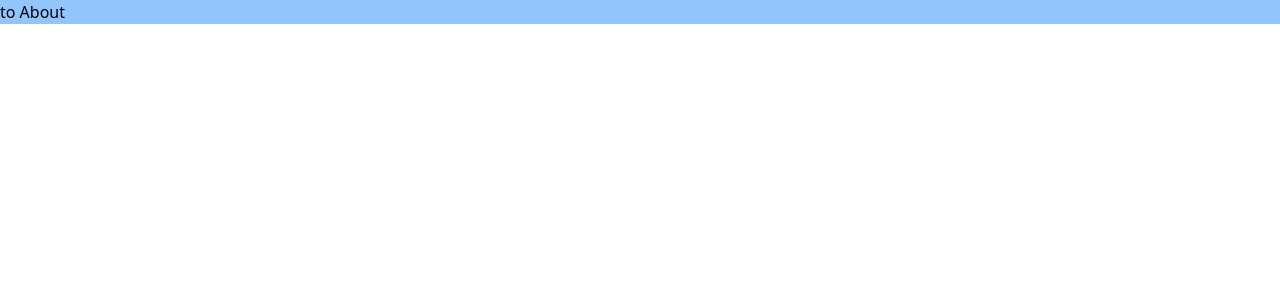
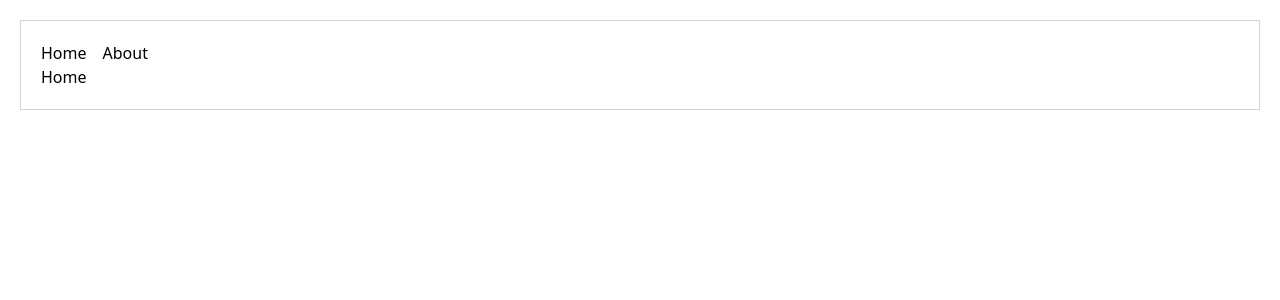
Before and after one commit to scw3812/next-study, a Next.js app: page / in a window 1280 px wide. Shown: the top 300 px of the page. Built offline with nearby package versions, Linux system fonts and the light colour scheme.

Commit message:
tailwind-styled-components

```diff
--- /dev/null
+++ b/src/components/Header.tsx
@@ -0,0 +1,22 @@
+import Link from 'next/link';
+import React from 'react';
+import tw from 'tailwind-styled-components';
+
+const Header = () => {
+  return (
+    <div>
+      <Link href="/">
+        <HeaderAnchor>Home</HeaderAnchor>
+      </Link>
+      <Link href="/about">
+        <HeaderAnchor>About</HeaderAnchor>
+      </Link>
+    </div>
+  );
+};
+
+const HeaderAnchor = tw.button`
+  mr-4
+`;
+
+export default Header;
--- /dev/null
+++ b/src/components/Layout.tsx
@@ -0,0 +1,22 @@
+import React from 'react';
+import tw from 'tailwind-styled-components';
+import Header from './Header';
+
+const Layout: React.FC<{ children: React.ReactNode }> = (props) => {
+  return (
+    <LayoutDiv>
+      <Header />
+      {props.children}
+    </LayoutDiv>
+  );
+};
+
+const LayoutDiv = tw.div`
+  m-5
+  p-5
+  border
+  border-solid
+  border-gray-300
+`;
+
+export default Layout;
--- a/src/pages/about.tsx
+++ b/src/pages/about.tsx
@@ -1,14 +1,12 @@
 import type { NextPage } from 'next';
-import tw from 'tailwind-styled-components';
-
-const Container = tw.div`
-  flex
-  flex-col
-  bg-red-50
-`;
+import Layout from 'src/components/Layout';
 
 const About: NextPage = () => {
-  return <Container>about</Container>;
+  return (
+    <Layout>
+      <p>About</p>
+    </Layout>
+  );
 };
 
 export default About;
--- a/src/pages/index.tsx
+++ b/src/pages/index.tsx
@@ -1,19 +1,11 @@
 import type { NextPage } from 'next';
-import Link from 'next/link';
-import tw from 'tailwind-styled-components';
-
-const Container = tw.div`
-  flex
-  flex-col
-  w-100
-  bg-blue-300
-`;
+import Layout from 'src/components/Layout';
 
 const Home: NextPage = () => {
   return (
-    <Container>
-      <Link href="/about">to About</Link>
-    </Container>
+    <Layout>
+      <p>Home</p>
+    </Layout>
   );
 };
 
```
Also changed, not shown: package.json (+3 -4 lines), 1 other file (tests, documents, lock files or other folders).
